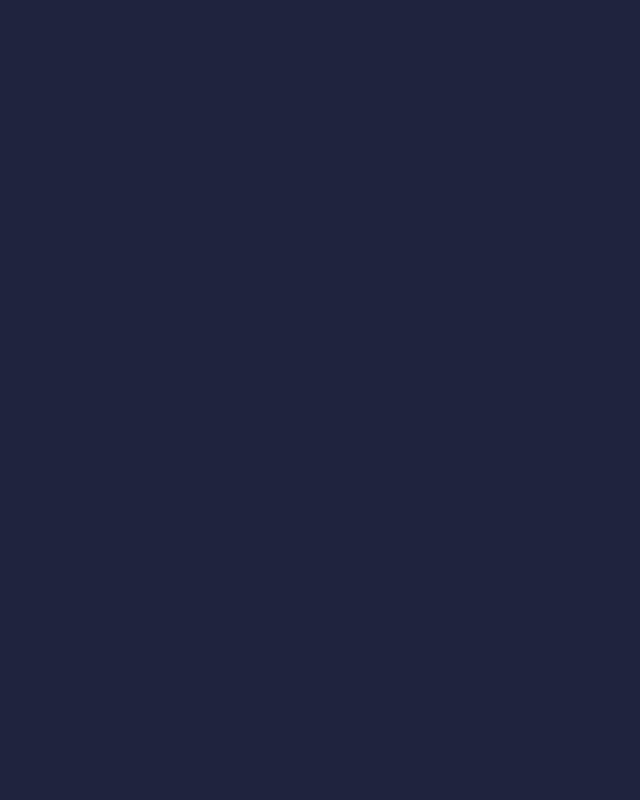
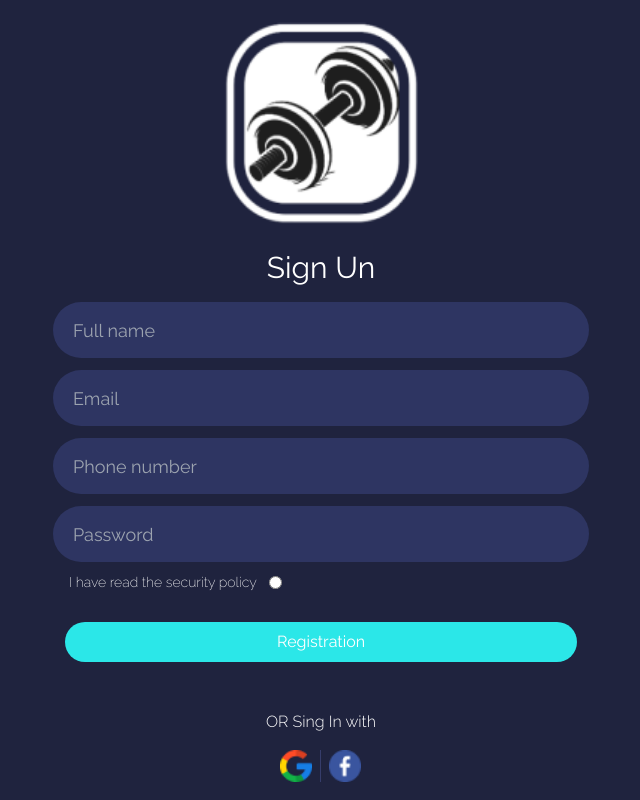
Before and after one commit to ikevinmejia/sprint-03-ag, a React (Vite) app: page /register in a window 1280 px wide. Shown: the whole page, without its empty margins (319-959 px from the left). Built offline with nearby package versions, Linux system fonts and the light colour scheme.

Commit message:
register listo

```diff
--- a/src/components/Login.jsx
+++ b/src/components/Login.jsx
@@ -13,7 +13,7 @@ const Login = () => {
                 <h1 className='text-2xl text-white'>Sign In</h1>
                 <input type="email" placeholder='Email' className='w-full p-2 pl-5 mt-4 text-white rounded-full outline-none bg-secondary' />
                 <input type="password" placeholder='Password' className='w-full p-2 pl-5 mt-3 text-white rounded-full outline-none bg-secondary' />
-                <input type="submit" value="Sing In" className='w-full p-3 mt-8 text-white rounded-full cursor-pointer bg-primary' />
+                <input type="submit" value="Sing In" className='w-full p-3 mt-8 text-white rounded-full cursor-pointer bg-primary hover:bg-cyan-300' />
                 <p className='text-white text-[10px] font-thin mt-2 cursor-pointer'>Forgot Password ?</p>
             </form>
 
--- a/src/components/Register.jsx
+++ b/src/components/Register.jsx
@@ -1,8 +1,42 @@
 import React from 'react'
+import Button from './Button'
 
 const Register = () => {
     return (
-        <div>
+        <div className='relative flex flex-col items-center justify-center h-screen max-w-4xl mx-auto'>
+            <div className='flex items-center justify-center'>
+                <img src={require('../img/favicon.png')} alt="" className='md:w-52 md:h-52' />
+            </div>
+
+            <form className='flex flex-col items-center justify-center w-full max-w-xl px-5 mt-6'>
+                <h1 className='text-2xl text-white md:text-3xl'>Sign Un</h1>
+                <input type="text" placeholder='Full name' className='w-full p-2 pl-5 mt-4 text-white rounded-full outline-none bg-secondary md:h-14 md:text-lg' />
+                <input type="email" placeholder='Email' className='w-full p-2 pl-5 mt-3 text-white rounded-full outline-none bg-secondary md:h-14 md:text-lg' />
+                <input type="number" placeholder='Phone number' className='w-full p-2 pl-5 mt-3 text-white rounded-full outline-none bg-secondary md:h-14 md:text-lg' />
+                <input type="password" placeholder='Password' className='w-full p-2 pl-5 mt-3 text-white rounded-full outline-none bg-secondary md:h-14 md:text-lg' />
+                <div className='flex items-center w-full h-6 gap-3 mt-1 ml-8'>
+                    <label className='text-white text-[10px] font-thin mt-2 md:text-sm cursor-pointer'>I have read the security policy</label>
+                    <input type="radio" name="" id="" className='mt-2' />
+                </div>
+                <div className="flex justify-center w-full mt-8">
+                    <Button text={"Registration"} />
+                </div>
+
+            </form>
+
+            <div className='flex flex-col items-center w-7/12 mt-12 '>
+                <p className='text-sm font-light text-white md:text-base '>OR Sing In with</p>
+                <div className='flex items-center justify-center w-full mt-4 '>
+                    <div className='flex items-center justify-end w-2/4 border-r border-[#363D6B] w-41'>
+                        <img src={require("../img/google.png")} alt="" className='mr-2 cursor-pointer md:w-8' />
+                    </div>
+                    <div className='w-2/4 '>
+                        <img src={require("../img/facebook.png")} alt="" className='ml-2 cursor-pointer md:w-8' />
+                    </div>
+                </div>
+            </div>
+
+
 
         </div>
     )
```
